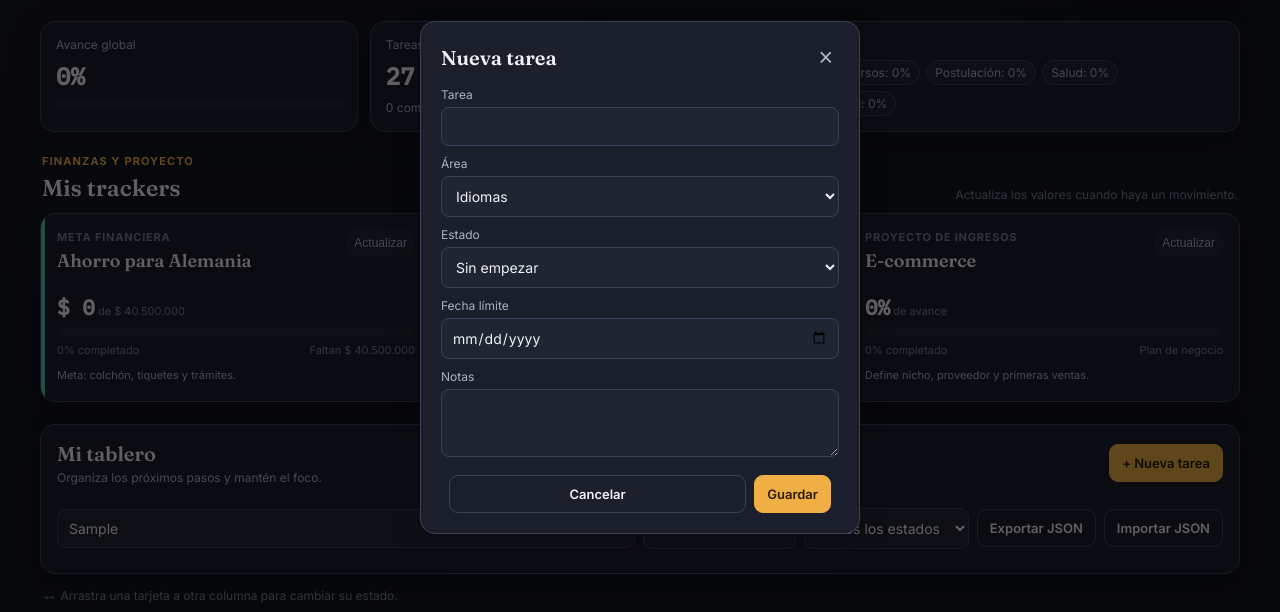
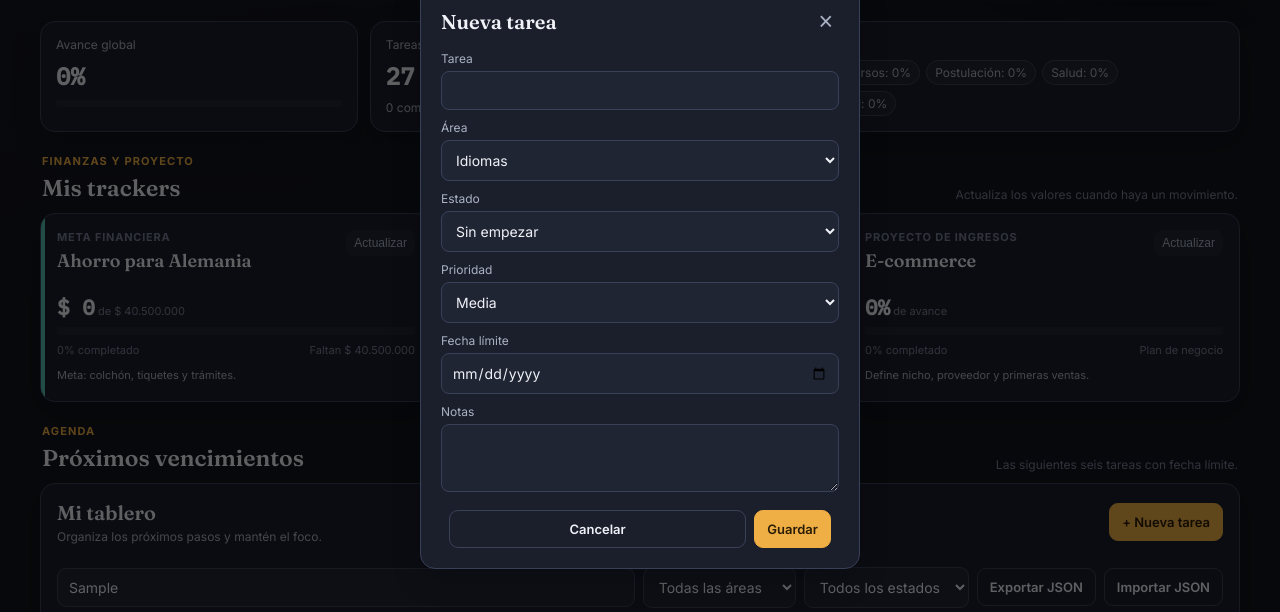
Before and after one commit to JohanA-Engineer/Alemania-2028, a plain HTML site: page index.html in a window 1280 px wide. Both pictures are taken after typing "Sample" into the empty fields and a click on the button "+ Nueva tarea". Shown: the part 123-735 px from the top of the page. Drawn offline with Linux system fonts and the light colour scheme; a script that the page names is missing.

Commit message:
Add workspace panel and upcoming tasks section

```diff
--- a/index.html
+++ b/index.html
@@ -18,7 +18,9 @@
       <div class="header-actions"><button id="themeBtn" class="theme-btn" type="button" aria-label="Cambiar a modo claro" title="Cambiar tema"><span aria-hidden="true">☀</span><span id="themeLabel">Claro</span></button><div class="countdown"><strong id="countdownN">—</strong><span>días para la meta</span></div></div>
     </header>
     <section class="stats" aria-label="Estadísticas"><article><span>Avance global</span><strong id="globalProgress">0%</strong><div class="progress"><i id="globalBar"></i></div></article><article><span>Tareas</span><strong id="taskCount">0</strong><small id="doneCount">0 completadas</small></article><article class="area-stat"><span>Progreso por área</span><div id="areaProgress"></div></article></section>
+    <section class="workspace-panel" id="workspacePanel" hidden><div><p class="eyebrow">Espacio compartido</p><strong id="workspaceName">Plan Alemania 2028</strong><p>Comparte el código con tu pareja para ver las mismas tareas, trackers y movimientos.</p></div><div class="workspace-actions"><button id="copyWorkspaceBtn" class="btn" type="button">Copiar código</button><label>Unirme con código<input id="joinWorkspaceCode" placeholder="Pega el código UUID"></label><button id="joinWorkspaceBtn" class="btn primary" type="button">Unirme</button></div></section>
     <section class="trackers-section" aria-labelledby="trackersTitle"><div class="section-title"><div><p class="eyebrow">Finanzas y proyecto</p><h2 id="trackersTitle">Mis trackers</h2></div><p>Actualiza los valores cuando haya un movimiento.</p></div><div class="trackers" id="trackers"></div></section>
+    <section class="upcoming-section" aria-labelledby="upcomingTitle"><div class="section-title"><div><p class="eyebrow">Agenda</p><h2 id="upcomingTitle">Próximos vencimientos</h2></div><p>Las siguientes seis tareas con fecha límite.</p></div><div id="upcomingTasks" class="upcoming-tasks"></div></section>
     <section class="controls-card" aria-label="Controles de tareas"><div class="controls-heading"><div><h2>Mi tablero</h2><p>Organiza los próximos pasos y mantén el foco.</p></div><button id="addBtn" class="btn primary">+ Nueva tarea</button></div><div class="controls">
       <input id="search" type="search" placeholder="Buscar tareas o notas…" aria-label="Buscar tareas">
       <select id="areaFilter" aria-label="Filtrar por área"><option value="Todas">Todas las áreas</option></select>
@@ -32,7 +34,7 @@
   </main>
   <dialog id="taskDialog"><form id="taskForm" method="dialog"><div class="dialog-head"><h2 id="dialogTitle">Nueva tarea</h2><button class="icon-btn" value="cancel" aria-label="Cerrar">×</button></div>
     <label>Tarea<input id="fTarea" required maxlength="160" autocomplete="off"></label>
-    <label>Área<select id="fArea"></select></label><label>Estado<select id="fEstado"><option>Sin empezar</option><option>En progreso</option><option>Listo</option></select></label>
+    <label>Área<select id="fArea"></select></label><label>Estado<select id="fEstado"><option>Sin empezar</option><option>En progreso</option><option>Listo</option></select></label><label>Prioridad<select id="fPrioridad"><option>Alta</option><option selected>Media</option><option>Baja</option></select></label>
     <label>Fecha límite<input id="fFecha" type="date"></label><label>Notas<textarea id="fNotas" maxlength="1000"></textarea></label>
     <div class="dialog-actions"><button id="deleteBtn" type="button" class="btn danger" hidden>Eliminar</button><span></span><button class="btn" value="cancel">Cancelar</button><button id="saveBtn" class="btn primary" value="default">Guardar</button></div>
   </form></dialog>
```
